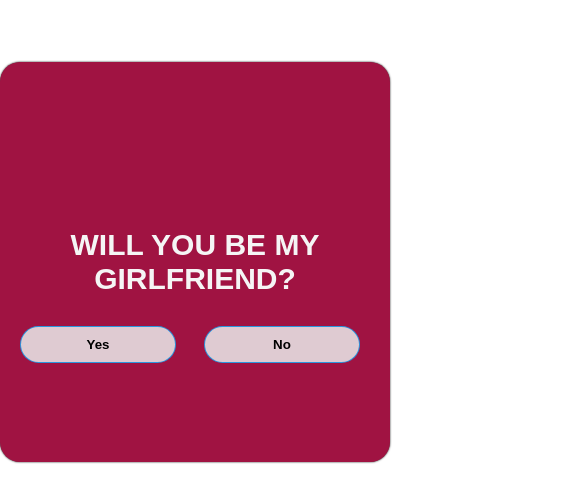
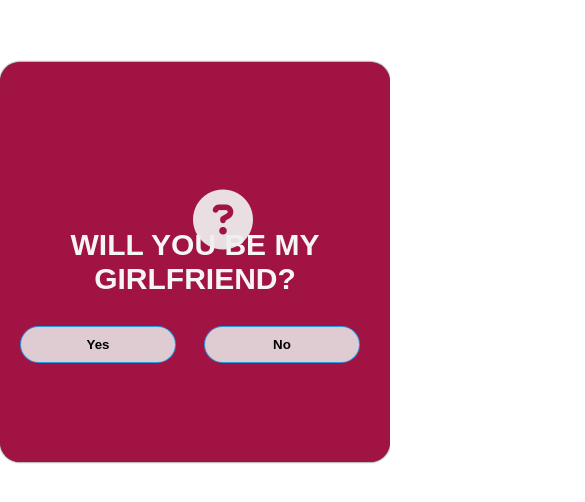
Before and after one commit to markymouseee/proposal-code, a plain HTML site: page index.html in a window 390 px wide. Shown: the part 160-662 px from the top of the page, 585 px wide, since content can reach past the window. Drawn offline with Linux system fonts and the light colour scheme.

Commit message:
Add files via upload

```diff
--- a/index.html
+++ b/index.html
@@ -10,7 +10,7 @@
 <body>
     <div class="body-main">
         <section class="wrapper">
-            <i class="fa-solid fa-circle-question" style="font-size: 60px; color: #eeee; position: absolute; top: 350px; left: 940px;"></i>
+            <i class="fa-solid fa-circle-question"></i>
             <p class="question">WILL YOU BE MY GIRLFRIEND?</p>
             <div class="button-group">
                 <button class="buttonYes" id="btnYes">Yes</button>
--- a/style.css
+++ b/style.css
@@ -28,6 +28,10 @@ body{
     color: whitesmoke;
     font-family: Arial, Helvetica, sans-serif;
     font-weight: 900;
+}
+
+.fa-solid{
+    font-size: 60px; color: #eeee; position: absolute; top: 350px; left: 940px;
 }
 
 .button-group{
@@ -78,12 +82,8 @@ button:hover{
 }
 
 @media (max-width: 430px){
-    .fa-cirlce-question{
-        left: 500px;
-    }
-
-    .fa-heart{
-        left: 500px;
+    .fa-solid{
+        left: 193px;
     }
 
     .body-main{
```
